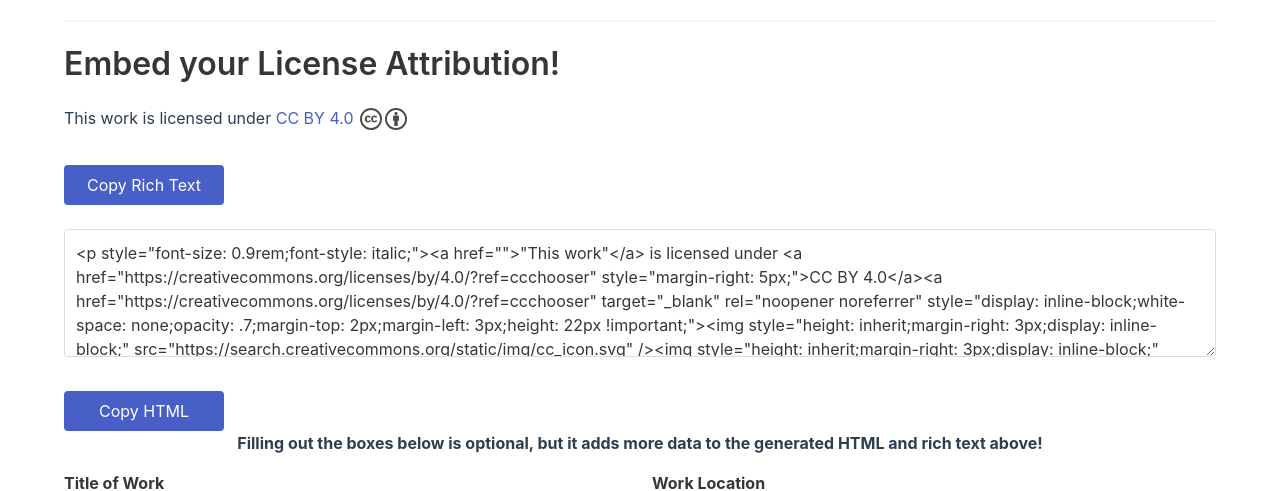
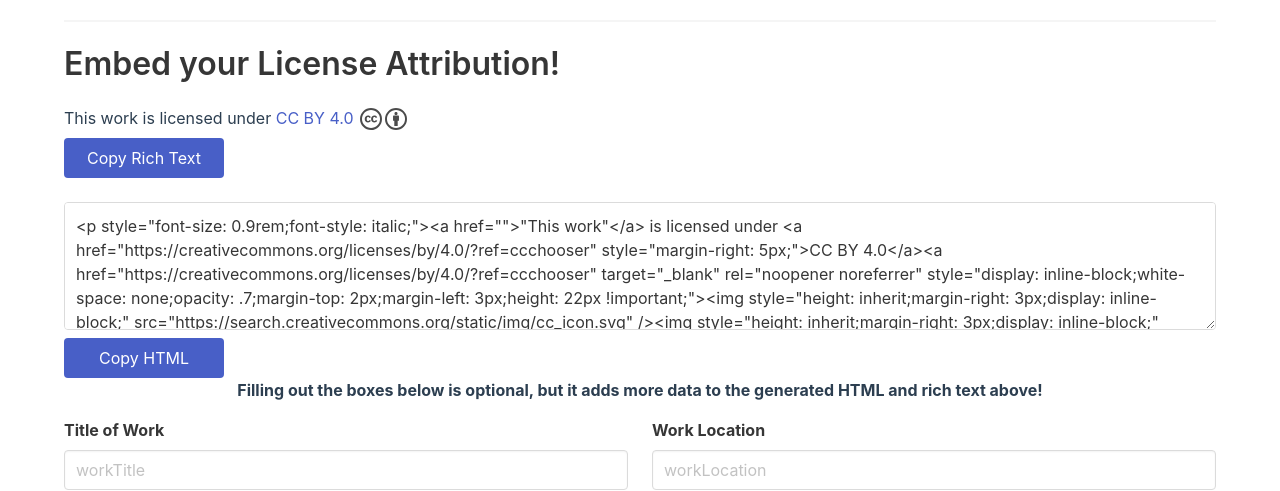
Before and after one commit to creativecommons/chooser, a Vue app: page / in a window 1280 px wide. Shown: the part 1320-1811 px from the top of the page. Built offline with nearby package versions, Linux system fonts and the light colour scheme; what vue-head would draw is missing.

Commit message:
Add HTML title injection, tweak CSS, add noscript

```diff
--- a/index.html
+++ b/index.html
@@ -7,8 +7,7 @@
     <link rel="icon" type="image/png" href="https://d15omoko64skxi.cloudfront.net/wp-content/uploads/2016/05/cc-site-icon-150x150.png" sizes="32x32">
     <link rel="icon" type="image/png" href="https://d15omoko64skxi.cloudfront.net/wp-content/uploads/2016/05/cc-site-icon-300x300.png" sizes="192x192">
     <link rel="apple-touch-icon-precomposed" href="https://d15omoko64skxi.cloudfront.net/wp-content/uploads/2016/05/cc-site-icon-300x300.png">
-    <title>Choose a License</title>
-
+    <title><%= htmlWebpackPlugin.options.title %></title>
     <meta property="og:title" content="Choose a License">
     <meta property="of:type" content="website">
     <meta property="og:url" content="creativecommons.org/choose/">
@@ -17,6 +16,15 @@
     <meta name="twitter:site" content="@creativecommons">
     <meta name="twitter:site" content="https://creativecommons.org">
     <meta name="twitter:card" content="summary_large_image">
+
+    <noscript>
+      Sorry, but the Creative Commons License Chooser requires that JavaSript be enabled to work.
+      <style>
+        #app {
+          opacity: 0 !important;
+        }
+      </style>
+    </noscript>
   </head>
   <body>
     <div id="app"></div>
--- a/src/App.vue
+++ b/src/App.vue
@@ -72,7 +72,7 @@
 
 #site-container {
     padding-top: 3%;
-    padding-bottom: 10%;
+    padding-bottom: 2%;
 }
 
 .desktop-hide { display: none; }
--- a/src/components/HTMLGenerator.vue
+++ b/src/components/HTMLGenerator.vue
@@ -197,6 +197,10 @@
         text-align: center;
     }
 
+    button {
+        margin-top: .5rem !important
+    }
+
     .field {
         margin-bottom: 0px;
     }
```
Also changed, not shown: 2 other files (tests, documents, lock files or other folders).
